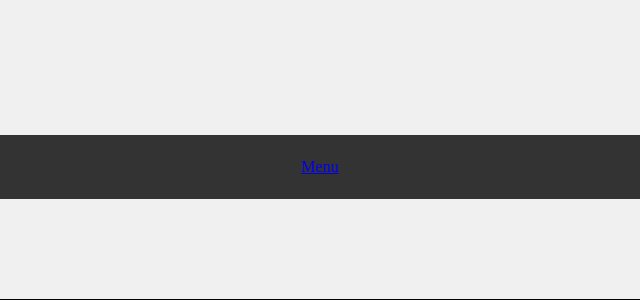
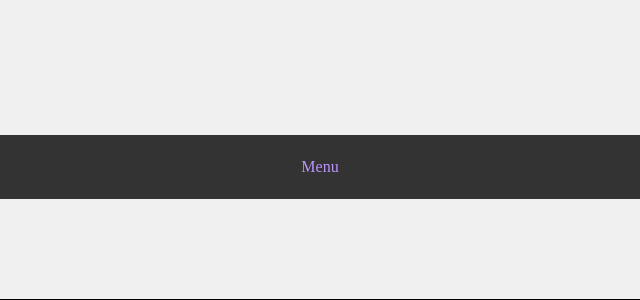
Before and after one commit to BaljinderHothi/CTP-Hackathon, a plain HTML site: page Front end/index.html in a window 1280 px wide. Shown: the part 601-901 px from the top of the page, 320-960 px from the left. Drawn offline with Linux system fonts and the light colour scheme.

Commit message:
Update index.html

```diff
--- a/Front end/index.html
+++ b/Front end/index.html
@@ -28,6 +28,10 @@
             align-items: center;
             justify-content: center;
             font-size: 2vh; /* Adjust font size for the content */
+        }
+         #menuLink {
+            color: rgb(187, 148, 250); /* Set the text color to contrast with the background */
+            text-decoration: none; /* Remove underlines from the link */
         }
     </style>
 
```
